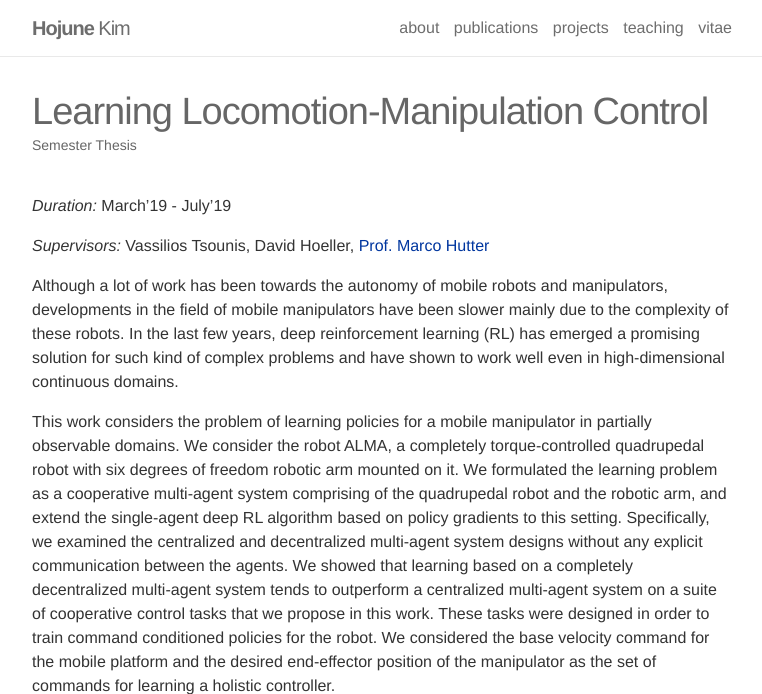
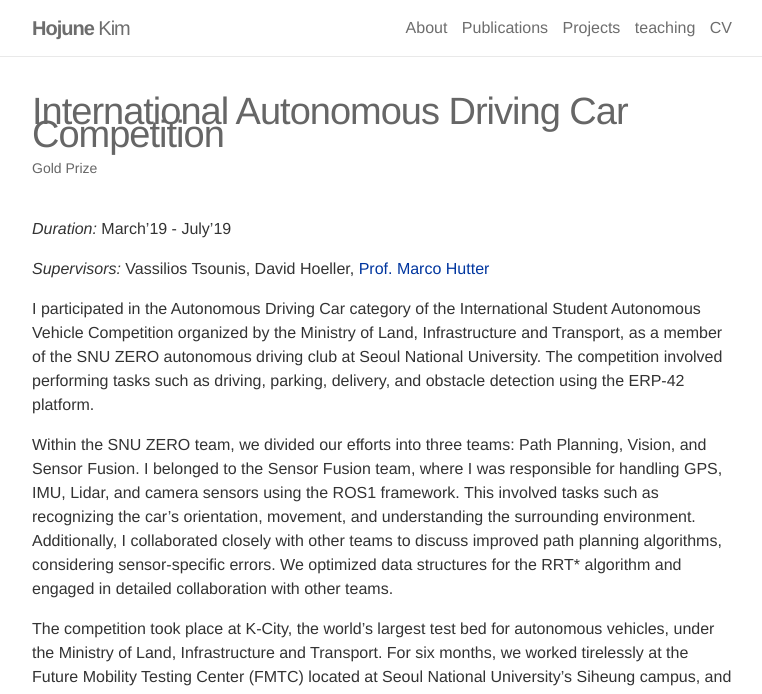
Before and after one commit to hojjunekim/hojjunekim.github.io, a Jekyll site: the page built from _projects/0_deeprl_alma.markdown, in a window 1280 px wide and 1265 px high. Shown: the top 694 px of the window, without its empty margins (258-1020 px from the left). Built offline with Jekyll 4.4.1, drawn with Linux system fonts in a browser that asks for light colours; nearby versions of some CDN libraries; some of the changed text lies outside the part shown; grey boxes are pictures that could not be loaded.

Commit message:
add project test

```diff
--- a/_config.yml
+++ b/_config.yml
@@ -21,7 +21,7 @@ repo: http://github.com/hojjunekim
 # Social integration
 # -----------------------------------------------------------------------------
 github_username: hojjunekim # put your github username
-twitter_username: hojjunekim # put your twitter username
+twitter_username: morak212 # put your twitter username
 linkedin_username: hojjunekim # put your linkedin username
 scholar_authorid: C6-Y7OcAAAAJ # put your google scholar author id
 contact_note: #  You can even add a little note about which of these is the best way to reach you.
--- a/_includes/header.html
+++ b/_includes/header.html
@@ -23,18 +23,18 @@
 
       <div class="trigger">
         <!-- About -->
-        <a class="page-link" href="{{ site.baseurl | prepend: site.url }}/">about</a>
+        <a class="page-link" href="{{ site.baseurl | prepend: site.url }}/">About</a>
 
         <!-- Miscellarnous -->
-        <a class="page-link" href="{{ '/#publications'| prepend: site.baseurl | prepend: site.url }}">publications</a>
-        <a class="page-link" href="{{ '/projects'| prepend: site.baseurl | prepend: site.url }}">projects</a>
+        <a class="page-link" href="{{ '/#publications'| prepend: site.baseurl | prepend: site.url }}">Publications</a>
+        <a class="page-link" href="{{ '/projects'| prepend: site.baseurl | prepend: site.url }}">Projects</a>
         <a class="page-link" href="{{ '/teaching'| prepend: site.baseurl | prepend: site.url }}">teaching</a>
 
         <!-- Blog -->
         <!-- <a class="page-link" href="{{ '/blog/' | prepend: site.baseurl | prepend: site.url }}">blog</a> -->
 
         <!-- CV link -->
-        <a class="page-link" href="{{ '/assets/documents/Mayank_CV.pdf' | prepend: site.baseurl | prepend: site.url }}">vitae</a>
+        <a class="page-link" href="{{ '/assets/documents/HJ_CV.pdf' | prepend: site.baseurl | prepend: site.url }}">CV</a>
 
       </div>
     </nav>
--- a/_projects/0_deeprl_alma.markdown
+++ b/_projects/0_deeprl_alma.markdown
@@ -1,21 +1,44 @@
 ---
 layout: page
-title: Learning Locomotion-Manipulation Control
-description: Semester Thesis
-img: /assets/img/projects/rsl-alma/raisim_alma_rendered.png
+title: International Autonomous Driving Car Competition
+description: Gold Prize
+img: /assets/img/projects/snuzero/zero.jpg
 ---
 
 *Duration:* March'19 - July'19
 
 *Supervisors:* Vassilios Tsounis, David Hoeller, [Prof. Marco Hutter](https://rsl.ethz.ch/the-lab/people/person-detail.html?persid=121911)
 
-Although a lot of work has been towards the autonomy of mobile robots and manipulators, developments in the field of mobile manipulators have been slower mainly due to the complexity of these robots. In the last few years, deep reinforcement learning (RL) has emerged a promising solution for such kind of complex problems and have shown to work well even in high-dimensional continuous domains.
+I participated in the Autonomous Driving Car category of the International Student Autonomous Vehicle Competition organized by the Ministry of Land, Infrastructure and Transport, as a member of the SNU ZERO autonomous driving club at Seoul National University. The competition involved performing tasks such as driving, parking, delivery, and obstacle detection using the ERP-42 platform.
 
-This work considers the problem of learning policies for a mobile manipulator in partially observable domains. We consider the robot ALMA, a completely torque-controlled quadrupedal robot with six degrees of freedom robotic arm mounted on it. We formulated the learning problem as a cooperative multi-agent system comprising of the quadrupedal robot and the robotic arm, and extend the single-agent deep RL algorithm based on policy gradients to this setting. Specifically, we examined the centralized and decentralized multi-agent system designs without any explicit communication between the agents. We showed that learning based on a completely decentralized multi-agent system tends to outperform a centralized multi-agent system on a suite of cooperative control tasks that we propose in this work. These tasks were designed in order to train command conditioned policies for the robot. We considered the base velocity command for the mobile platform and the desired end-effector position of the manipulator as the set of commands for learning a holistic controller.
+Within the SNU ZERO team, we divided our efforts into three teams: Path Planning, Vision, and Sensor Fusion. I belonged to the Sensor Fusion team, where I was responsible for handling GPS, IMU, Lidar, and camera sensors using the ROS1 framework. This involved tasks such as recognizing the car's orientation, movement, and understanding the surrounding environment. Additionally, I collaborated closely with other teams to discuss improved path planning algorithms, considering sensor-specific errors. We optimized data structures for the RRT* algorithm and engaged in detailed collaboration with other teams.
 
-<p align="center">
+The competition took place at K-City, the world's largest test bed for autonomous vehicles, under the Ministry of Land, Infrastructure and Transport. For six months, we worked tirelessly at the Future Mobility Testing Center (FMTC) located at Seoul National University's Siheung campus, and during vacations, we commuted daily to prepare. We accomplished a variety of tasks, including recognizing and clustering cones using Lidar and cameras for cone navigation, avoiding dynamic and static obstacles, and lane recognition to correct heading orientation errors. As a result, we secured the first place in the preliminary cone navigation round and ultimately achieved a gold medal. You can watch our team's driving video in the link below.
+
+<div class="row">
+    <div class="col-sm mt-3 mt-md-0">
+        {% include figure.html path="assets/img/snuzero/zero.jpg" title="example image" class="img-fluid rounded z-depth-1" %}
+    </div>
+</div>
+
+You can see demo video.
+
+<div class="row mt-3">
+    <div class="col-sm mt-3 mt-md-0">
+        {% include video.html path="assets/img/snuzero/zero_cone.mp4" class="img-fluid rounded z-depth-1" controls=true autoplay=true %}
+    </div>
+</div>
+
+
+<div class="row mt-3">
+    <div class="col-sm mt-3 mt-md-0">
+        {% include video.html path="https://youtu.be/o3ppXvRwUdw?t=3977" class="img-fluid rounded z-depth-1" %}
+    </div>
+</div>
+
+<!-- <p align="center">
   <img style="vertical-align:middle" src="{{ site.baseurl }}/assets/img/projects/rsl-alma/alma.gif" alt="" title="Random end-effector and base velocity commands"/>
-</p>
+</p> -->
 
 <!-- <div>
     <img class="col three" height="50%" width="50%" src="{{ site.baseurl }}/assets/img/projects/rsl-alma/summary_obs_actions.png" alt="" title="Overview of Agent's Observations and Actions"/>
```
Also changed, not shown: _projects/AI-tech.md (added, +32 -0 lines), 3 other files.
